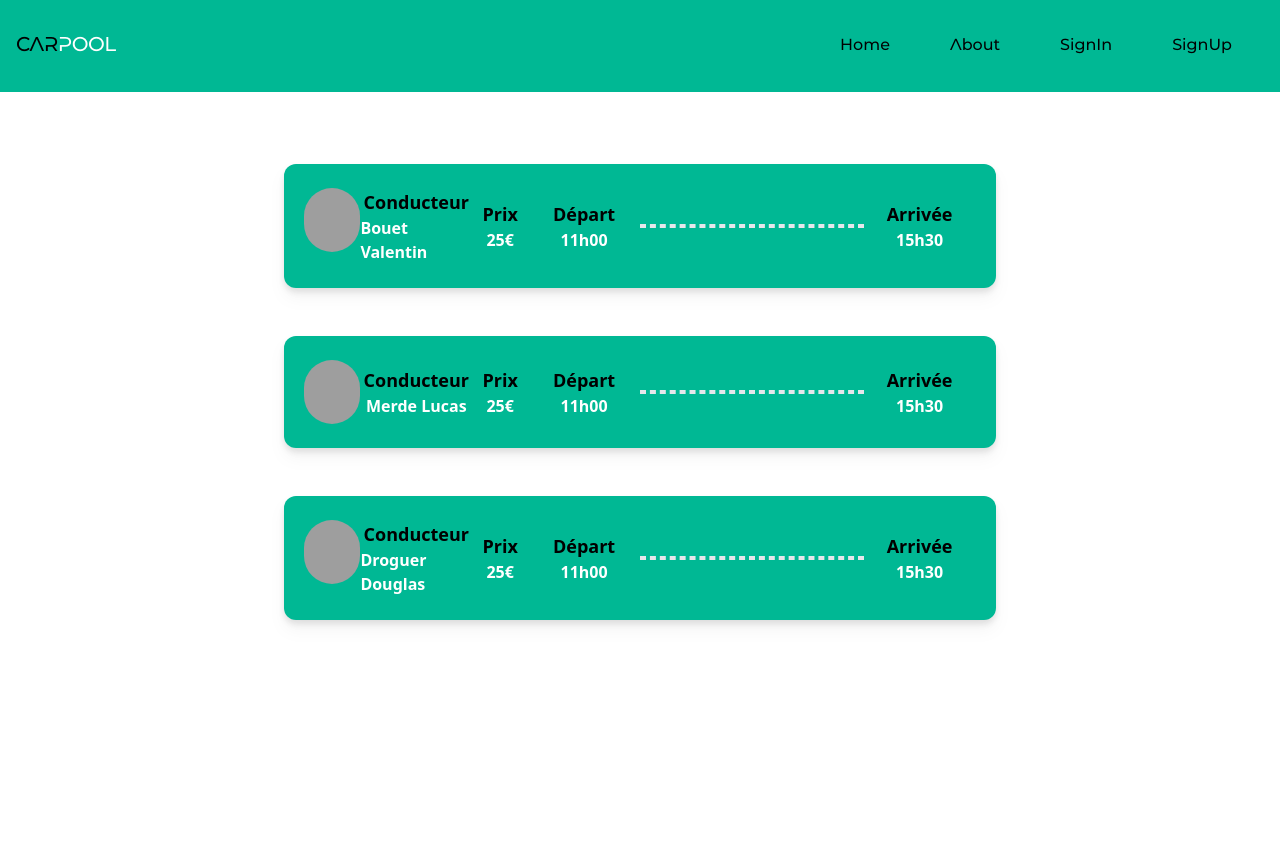
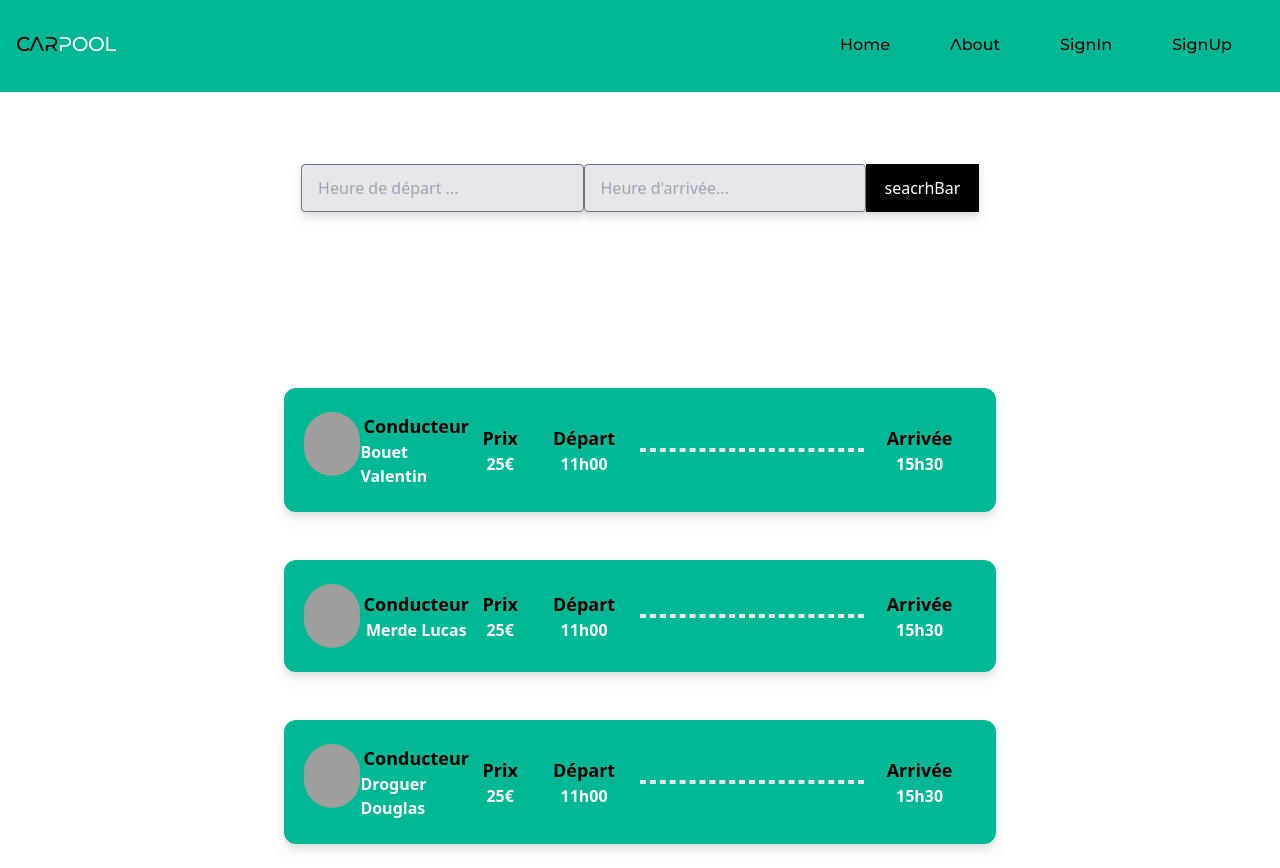
Before and after one commit to bertyn99/carpool-front, a Next.js app: page /search in a window 1280 px wide. Shown: the part 800-1668 px from the top of the page. Before the commit the page ends 1444 px from the top, so only its background shows below. Built offline with nearby package versions, Linux system fonts and the light colour scheme; grey boxes are pictures that could not be loaded.

Commit message:
searchbar add

```diff
--- a/app/search/page.tsx
+++ b/app/search/page.tsx
@@ -1,7 +1,7 @@
 import React from 'react';
 
 import TripsCardList from '@/components/tripscardlist/Tripscardlist';
-import Input from '@/components/inputs/Input';
+import SearchBar from '@/components/searchbar/searchbar';
 
 const Search = () => {
 
@@ -38,7 +38,15 @@ const Search = () => {
       return (
         <>
           <div className='flex flex-col justify-center items-center'>
-            <TripsCardList cardInfoList={cardInfoList}/>
+            <div className='mt-10 w-full flex flex-col justify-center items-center'>
+                <SearchBar />
+            </div>
+            <div className='mt-10 w-full flex flex-col justify-center items-center'>
+
+            </div>
+            <div className=' mt-8 w-full flex flex-col justify-center items-center'>
+                <TripsCardList cardInfoList={cardInfoList}/>
+            </div>
           </div>
         </>
       )
--- /dev/null
+++ b/components/searchbar/searchbar.tsx
@@ -0,0 +1,15 @@
+import React from 'react';
+
+const SearchBar = () => {
+    return (
+        <div className="flex flex-row justify-center w-4/6 rounded-xl my-6 py-2 px-5 drop-shadow-lg">
+            <div className='w-5/6 h-fit flex flex-row justify-between'>
+                <input className=' appearance-none block w-5/12 bg-gray-200 text-gray-700 border border-gray-500 rounded py-3 px-4 leading-tight focus:outline-none focus:bg-white focus:border-gray-500' placeholder='Heure de départ ...'/>
+                <input className=' appearance-none block w-5/12 bg-gray-200 text-gray-700 border border-gray-500 rounded py-3 px-4 leading-tight focus:outline-none focus:bg-white focus:border-gray-500' placeholder="Heure d'arrivée..."/>
+                <button className='appearance-none block w-2/12 bg-black  py-3 px-4 text-white'>seacrhBar</button>
+            </div>
+        </div>
+    );
+};
+
+export default SearchBar;
```
